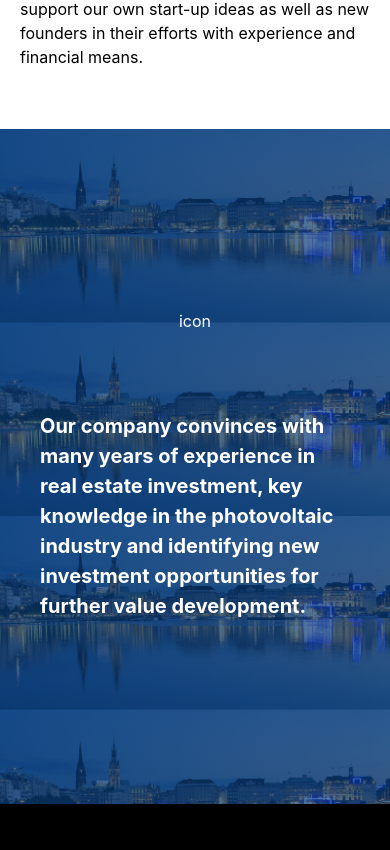
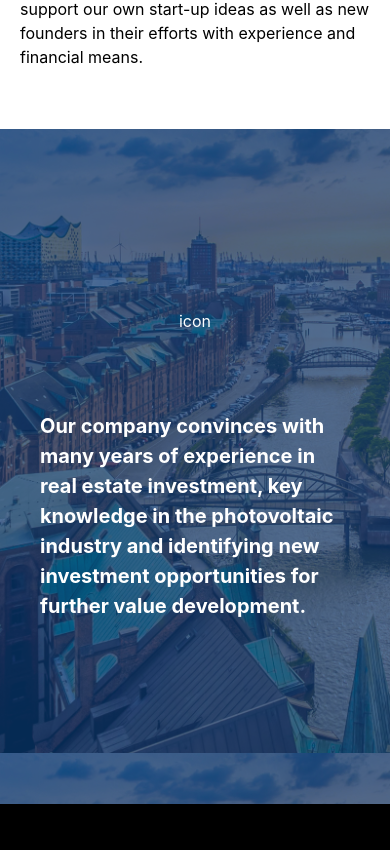
Before and after one commit to AlbertMontolio/steelrock, a React (Create React App) app: page / in a window 390 px wide. Shown: the part 994-1844 px from the top of the page. Built offline with nearby package versions, Linux system fonts and the light colour scheme.

Commit message:
add mobile pic home

```diff
--- a/src/pages/home/blurry/Blurry.jsx
+++ b/src/pages/home/blurry/Blurry.jsx
@@ -3,12 +3,13 @@ import styled from 'styled-components'
 import { FormattedMessage } from 'react-intl'
 import { useMediaQuery } from 'react-responsive'
 
-import BlurryImg from '../../../images/hamburg.jpg'
+import BlurryDesktopImg from '../../../images/hamburg.jpg'
+import BlurryMobileImg from '../../../images/hamburg_vertical.jpg'
 
 const StyledGallery = styled.div`
   display: flex;
   align-items: center;
-  background-image: url(${BlurryImg});
+  background-image: url(${({isDesktopOrLaptop}) => isDesktopOrLaptop ? BlurryDesktopImg : BlurryMobileImg});
   background-size: 100% auto;
   height: 80vh;
   position: relative;
@@ -47,7 +48,7 @@ export const Blurry = () => {
   })
 
   return (
-    <StyledGallery>
+    <StyledGallery isDesktopOrLaptop={isDesktopOrLaptop}>
       <Left isDesktopOrLaptop={isDesktopOrLaptop}>
         <IconWrapper>
           <StyledIcon>
```
Also changed, not shown: src/images/hamburg_vertical.jpg (renamed from hamburg_vertical.jpg), 1 other file (tests, documents, lock files or other folders).
